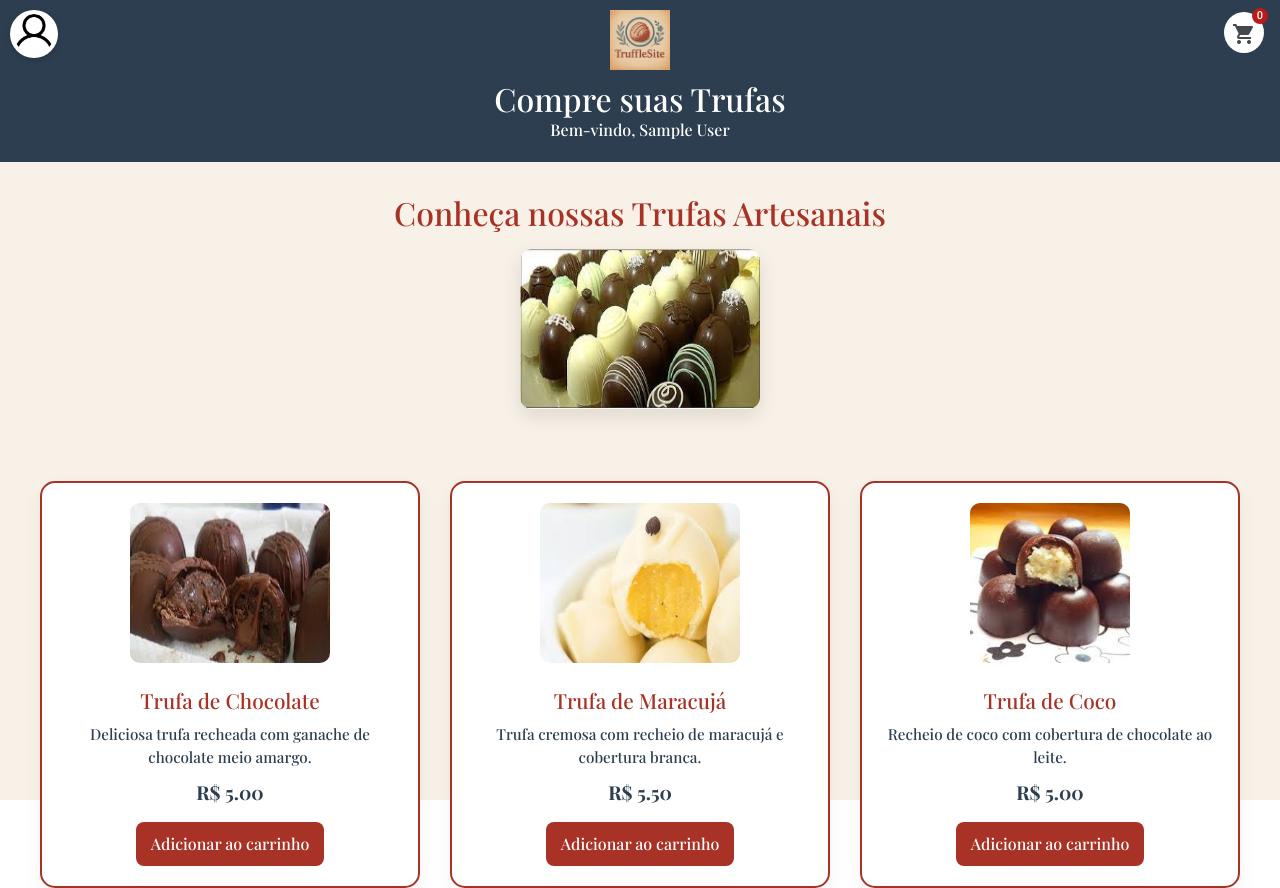
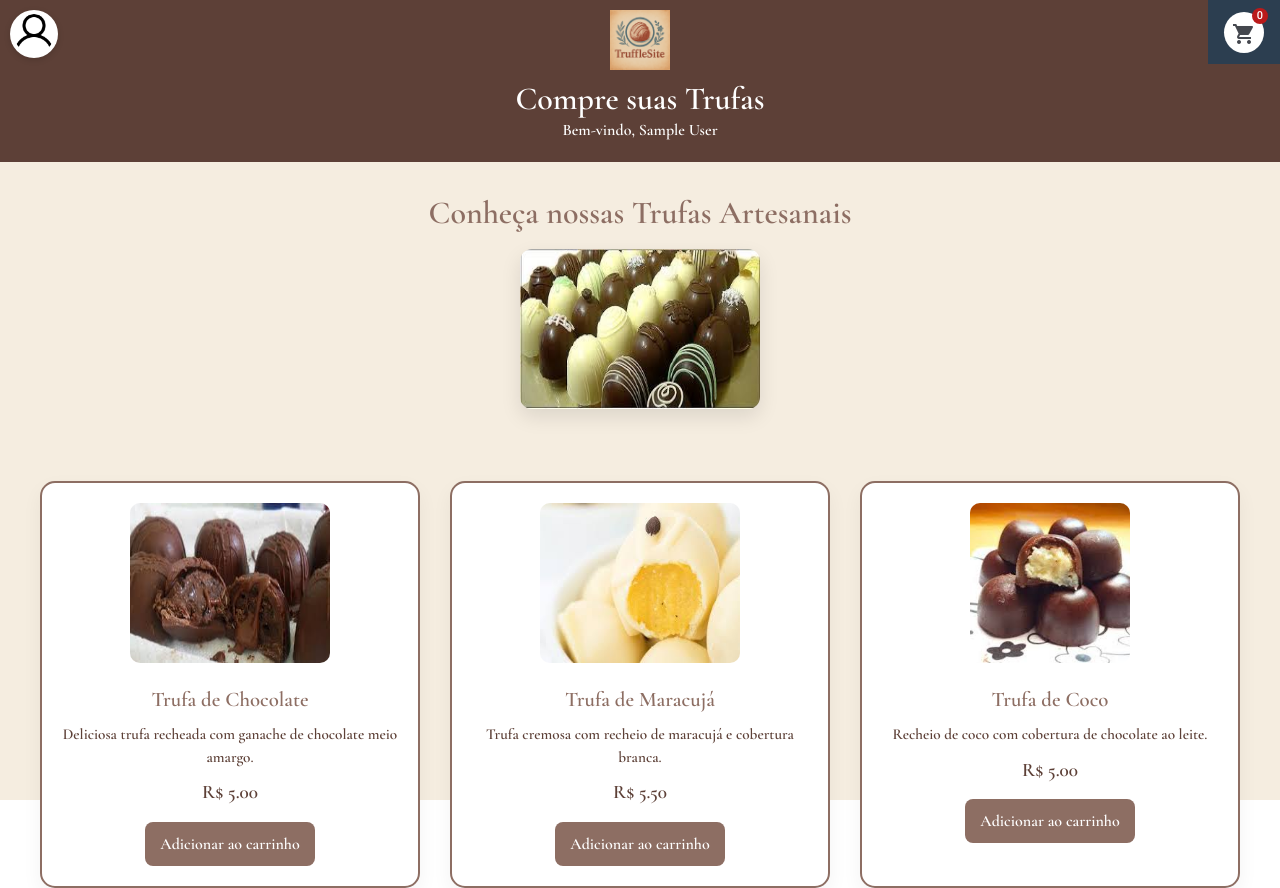
Before and after one commit to PauloSayao/ProjetoFinalApresentacao, an Angular app: page /usuarios in a window 1280 px wide. Built offline with nearby package versions, Linux system fonts and the light colour scheme; sample sign-in values are in the browser's storage.

Commit message:
Update usuarios.component.scss

```diff
--- a/src/app/pages/usuarios/usuarios.component.scss
+++ b/src/app/pages/usuarios/usuarios.component.scss
@@ -1,7 +1,9 @@
-$bg-color: #f8f1e7;
-$primary: #2c3e50;
-$accent: #a93226;
-$font-main: "Playfair Display", serif;
+$bg-color: #F5EDE0;
+$primary: #5D4037;
+$accent: #8D6E63;
+$highlight: #D7CCC8;
+$font-main: "Cormorant Garamond", serif;
+$font-secondary: "Cabin", sans-serif;
 html {
   height: 100dvh;
 }
```
